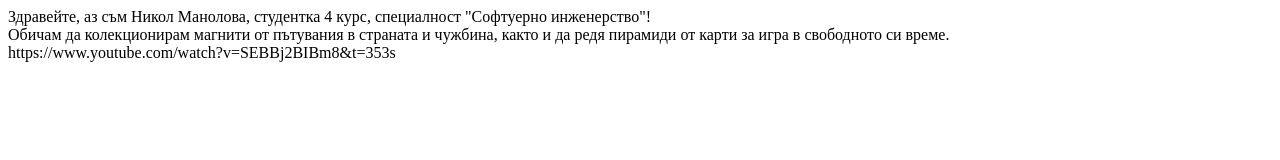
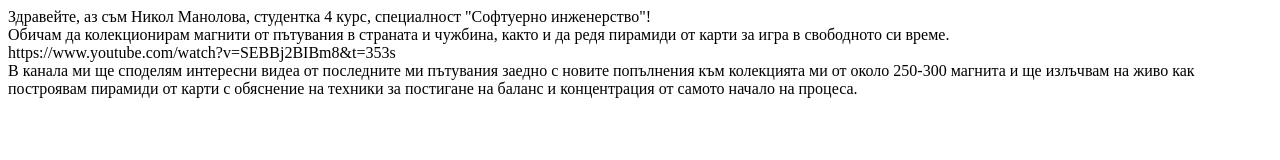
Before and after one commit to NikolManolova07/stu2001321011, a plain HTML site: page index.html in a window 1280 px wide. Drawn offline with Linux system fonts and the light colour scheme.

Commit message:
Add information about my chanel content

```diff
--- a/index.html
+++ b/index.html
@@ -16,5 +16,10 @@
     <!-- - линк към материал на любим content creator, който ме е вдъхновил -->
     <div>https://www.youtube.com/watch?v=SEBBj2BIBm8&t=353s</div>
 
+    <!-- - информация за моя канал -->
+    <div>В канала ми ще споделям интересни видеа от последните ми пътувания заедно с новите попълнения към колекцията ми от около 250-300 магнита
+        и ще излъчвам на живо как построявам пирамиди от карти с обяснение на техники за постигане на баланс и концентрация от самото начало на процеса.
+    </div>
+
 </body>
 </html>
```
